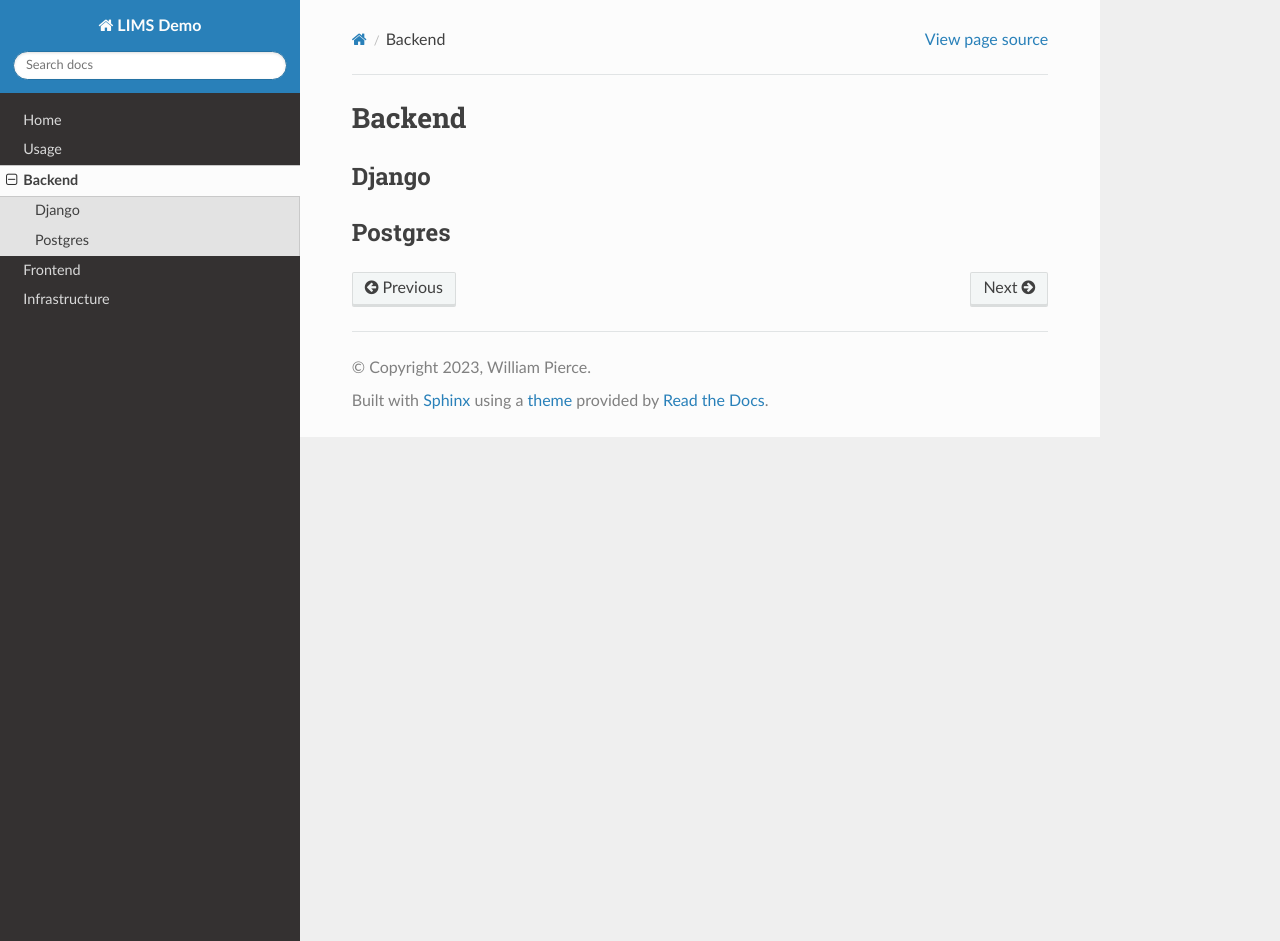
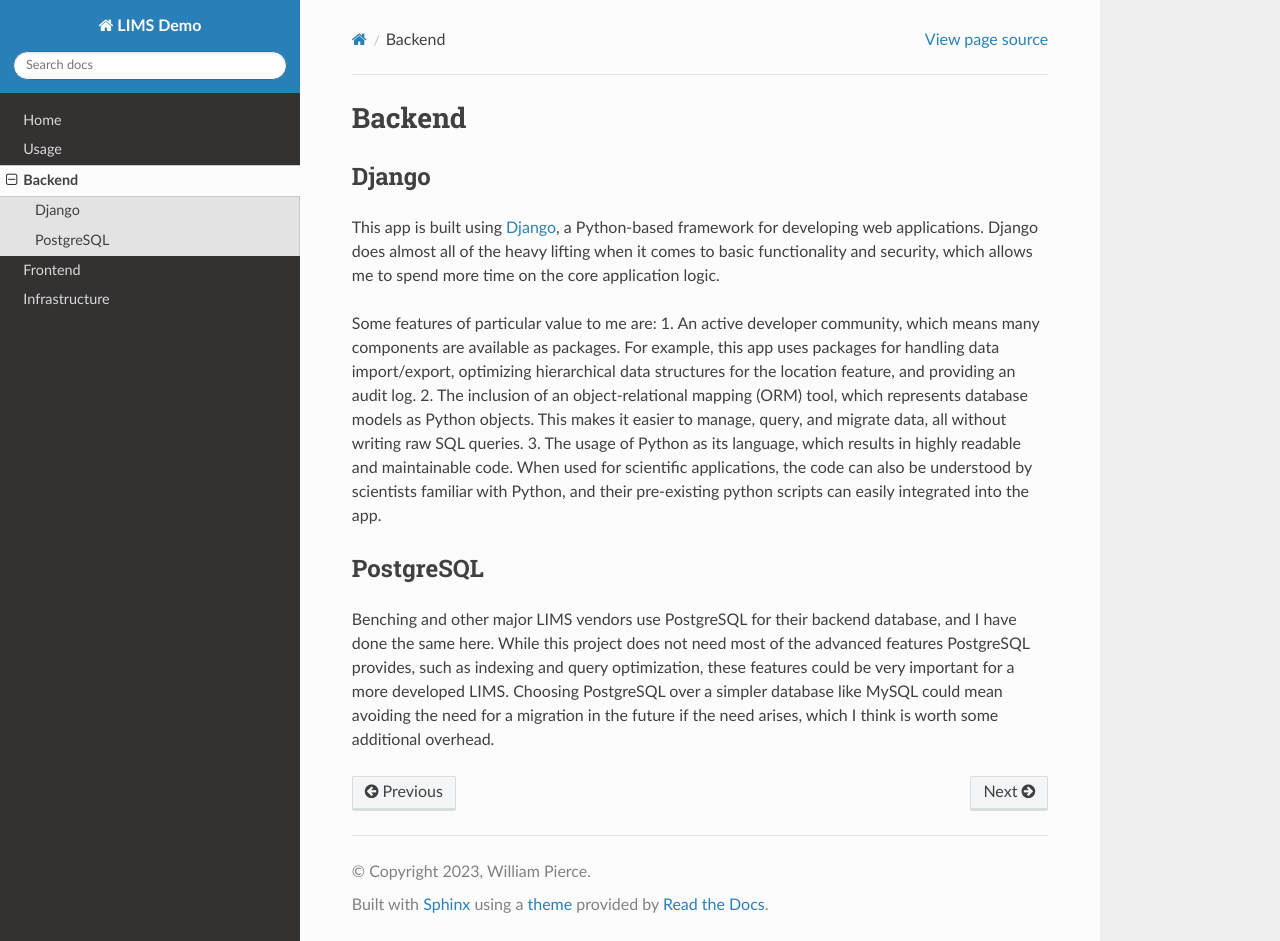
Before and after one commit to williamcpierce/lims-demo, a Sphinx documentation site: the page built from docs/backend.rst, in a window 1280 px wide and 941 px high. Built offline with Sphinx 7.4.7 and the Read the Docs theme 2.0.0, drawn with Linux system fonts in a browser that asks for light colours.

Commit message:
Docs update

```diff
--- a/docs/backend.rst
+++ b/docs/backend.rst
@@ -3,7 +3,28 @@ Backend
 
 Django
 ----------------
+This app is built using `Django <https://www.djangoproject.com/>`_, a Python-based
+framework for developing web applications. Django does almost all of the heavy lifting
+when it comes to basic functionality and security, which allows me to spend more time
+on the core application logic.
 
+Some features of particular value to me are:
+1. An active developer community, which means many components are available
+as packages. For example, this app uses packages for handling data import/export,
+optimizing hierarchical data structures for the location feature, and providing
+an audit log.
+2. The inclusion of an object-relational mapping (ORM) tool, which represents database
+models as Python objects. This makes it easier to manage, query, and migrate data,
+all without writing raw SQL queries.
+3. The usage of Python as its language, which results in highly readable and maintainable
+code. When used for scientific applications, the code can also be understood by scientists
+familiar with Python, and their pre-existing python scripts can easily integrated into the app.
 
-Postgres
+PostgreSQL
 ----------------
+Benching and other major LIMS vendors use PostgreSQL for their backend database, and I
+have done the same here. While this project does not need most of the advanced features
+PostgreSQL provides, such as indexing and query optimization, these features could be
+very important for a more developed LIMS. Choosing PostgreSQL over a simpler database like
+MySQL could mean avoiding the need for a migration in the future if the need arises, which
+I think is worth some additional overhead.
```
Also changed, not shown: docs/infrastructure.rst (+20 -0 lines).
